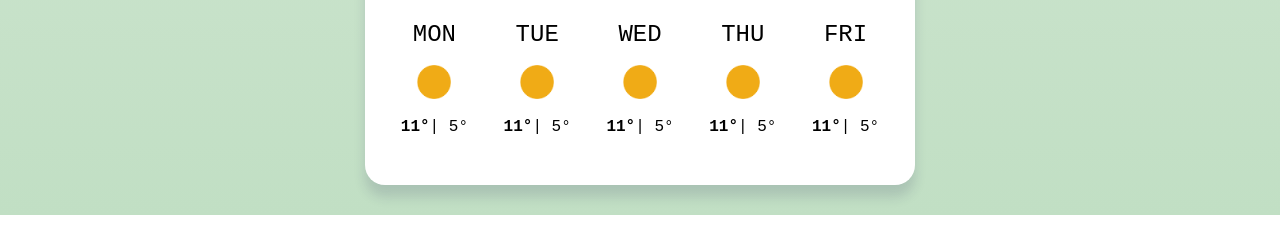
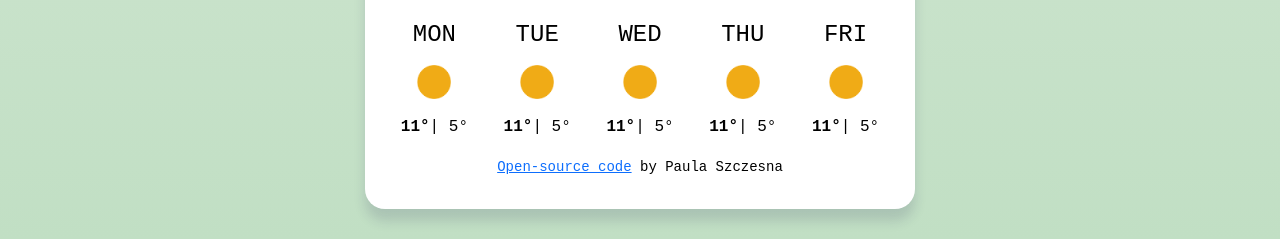
Before and after one commit to paulaszczesna/my-weather-app, a plain HTML site: page index.html in a window 1280 px wide. Shown: the part 779-1018 px from the top of the page. Before the commit the page ends 994 px from the top, so only its background shows below. Drawn offline with nearby package versions, Linux system fonts and the light colour scheme; no server answers.

Commit message:
Added a footer

```diff
--- a/index.html
+++ b/index.html
@@ -80,6 +80,7 @@
           <p><strong>11°</strong>| 5°</p>
         </div>
       </div>
+      <small><a href="https://github.com/paulaszczesna/my-weather-app" target="_blank">Open-source code</a> by Paula Szczesna</small>
     </div>
     <script src="src/script.js"></script>
   </body>
```
